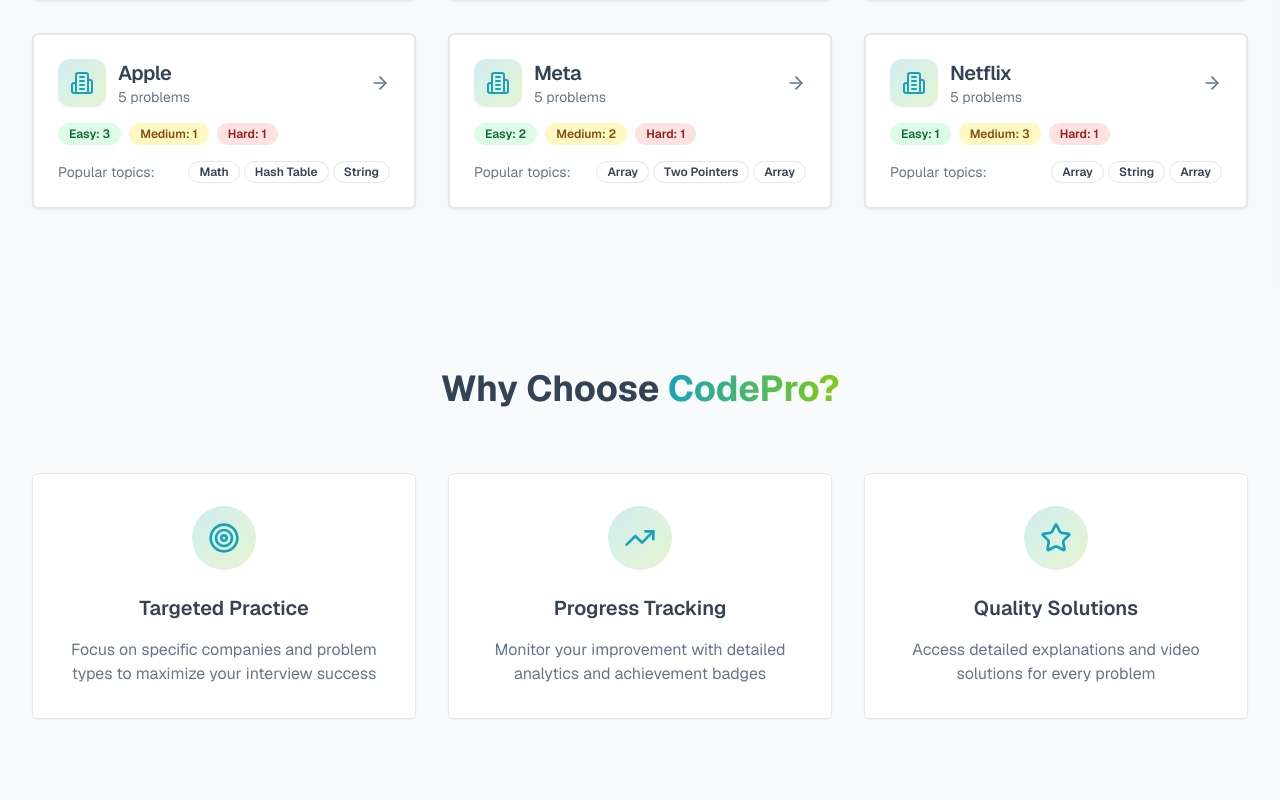
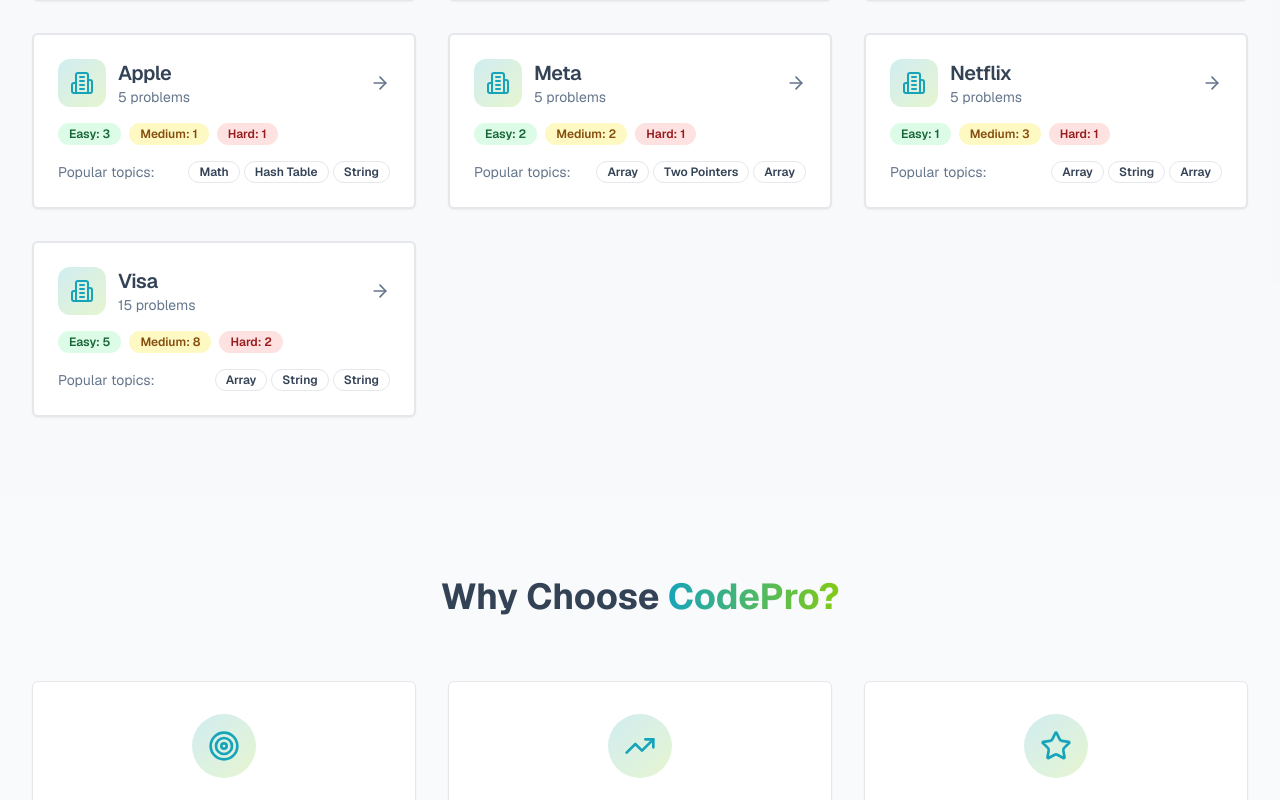
Before and after one commit to Sagar10joshi/CodePro, a Next.js app: page /home in a window 1280 px wide. Shown: the part 989-1789 px from the top of the page. Built offline with nearby package versions, Linux system fonts and the light colour scheme; no server answers.

Commit message:
more question added  commit

```diff
--- a/data/companies.ts
+++ b/data/companies.ts
@@ -283,4 +283,131 @@ export const companies: Company[] = [
       },
     ],
   },
+
+
+  {
+    name: "Visa",
+    problems: [
+      {
+        id: 31,
+        title: "Two Sum",
+        difficulty: "Easy",
+        tags: ["Array", "Hash Table"],
+        leetcodeUrl: "https://leetcode.com/problems/two-sum/",
+        videoUrl: "https://www.youtube.com/watch?v=KLlXCFG5TnA",
+      },
+      {
+        id: 32,
+        title: "Text Justification",
+        difficulty: "Hard",
+        tags: ["String", "Simulation"],
+        leetcodeUrl: "https://leetcode.com/problems/text-justification/",
+        videoUrl: "https://www.youtube.com/watch?v=GqXlEbFVTXY",
+      },
+      {
+        id: 33,
+        title: "Longest Common Prefix",
+        difficulty: "Easy",
+        tags: ["String"],
+        leetcodeUrl: "https://leetcode.com/problems/longest-common-prefix/",
+        videoUrl: "https://www.youtube.com/watch?v=0sWShKIJoo4",
+      },
+      {
+        id: 34,
+        title: "LRU Cache",
+        difficulty: "Medium",
+        tags: ["Design", "Hash Table", "Linked List"],
+        leetcodeUrl: "https://leetcode.com/problems/lru-cache/",
+        videoUrl: "https://www.youtube.com/watch?v=7ABFKPK2hD4",
+      },
+      {
+        id: 35,
+        title: "3Sum",
+        difficulty: "Medium",
+        tags: ["Array", "Two Pointers"],
+        leetcodeUrl: "https://leetcode.com/problems/3sum/",
+        videoUrl: "https://www.youtube.com/watch?v=jzZsG8n2R9A",
+      },
+      {
+        id: 36,
+        title: "Number of Islands",
+        difficulty: "Medium",
+        tags: ["DFS", "BFS", "Matrix"],
+        leetcodeUrl: "https://leetcode.com/problems/number-of-islands/",
+        videoUrl: "https://www.youtube.com/watch?v=pV2kpPD66nE",
+      },
+      {
+        id: 37,
+        title: "Best Time to Buy and Sell Stock",
+        difficulty: "Easy",
+        tags: ["Array", "Dynamic Programming"],
+        leetcodeUrl: "https://leetcode.com/problems/best-time-to-buy-and-sell-stock/",
+        videoUrl: "https://www.youtube.com/watch?v=1pkOgXD63yU",
+      },
+      {
+        id: 38,
+        title: "Longest Substring Without Repeating Characters",
+        difficulty: "Medium",
+        tags: ["String", "Hash Table", "Sliding Window"],
+        leetcodeUrl: "https://leetcode.com/problems/longest-substring-without-repeating-characters/",
+        videoUrl: "https://www.youtube.com/watch?v=wiGpQwVHdE0",
+      },
+      {
+        id: 39,
+        title: "Group Anagrams",
+        difficulty: "Medium",
+        tags: ["Array", "String", "Hash Table"],
+        leetcodeUrl: "https://leetcode.com/problems/group-anagrams/",
+        videoUrl: "https://www.youtube.com/watch?v=vzdNOK2oB2E",
+      },
+      {
+        id: 40,
+        title: "Find Peak Element",
+        difficulty: "Medium",
+        tags: ["Array", "Binary Search"],
+        leetcodeUrl: "https://leetcode.com/problems/find-peak-element/",
+        videoUrl: "https://www.youtube.com/watch?v=a7D77DdhlFc",
+      },
+      {
+        id: 41,
+        title: "Reverse Linked List",
+        difficulty: "Easy",
+        tags: ["Linked List"],
+        leetcodeUrl: "https://leetcode.com/problems/reverse-linked-list/",
+        videoUrl: "https://www.youtube.com/watch?v=G0_I-ZF0S38",
+      },
+      {
+        id: 42,
+        title: "Substrings of Size Three with Distinct Characters",
+        difficulty: "Easy",
+        tags: ["String", "Sliding Window"],
+        leetcodeUrl: "https://leetcode.com/problems/substrings-of-size-three-with-distinct-characters/",
+        videoUrl: "https://www.youtube.com/watch?v=7OUdX8WQl1I",
+      },
+      {
+        id: 43,
+        title: "Merge Intervals",
+        difficulty: "Medium",
+        tags: ["Array", "Sorting"],
+        leetcodeUrl: "https://leetcode.com/problems/merge-intervals/",
+        videoUrl: "https://www.youtube.com/watch?v=44H3cEC2fFM",
+      },
+      {
+        id: 44,
+        title: "LFU Cache",
+        difficulty: "Hard",
+        tags: ["Design", "Hash Table", "Heap"],
+        leetcodeUrl: "https://leetcode.com/problems/lfu-cache/",
+        videoUrl: "https://www.youtube.com/watch?v=0PSB9y8ehbk",
+      },
+      {
+        id: 45,
+        title: "Maximum Subarray",
+        difficulty: "Medium",
+        tags: ["Array", "Dynamic Programming", "Divide and Conquer"],
+        leetcodeUrl: "https://leetcode.com/problems/maximum-subarray/",
+        videoUrl: "https://www.youtube.com/watch?v=5WZl3MMT0Eg",
+      },
+    ],
+  },
 ]
```
